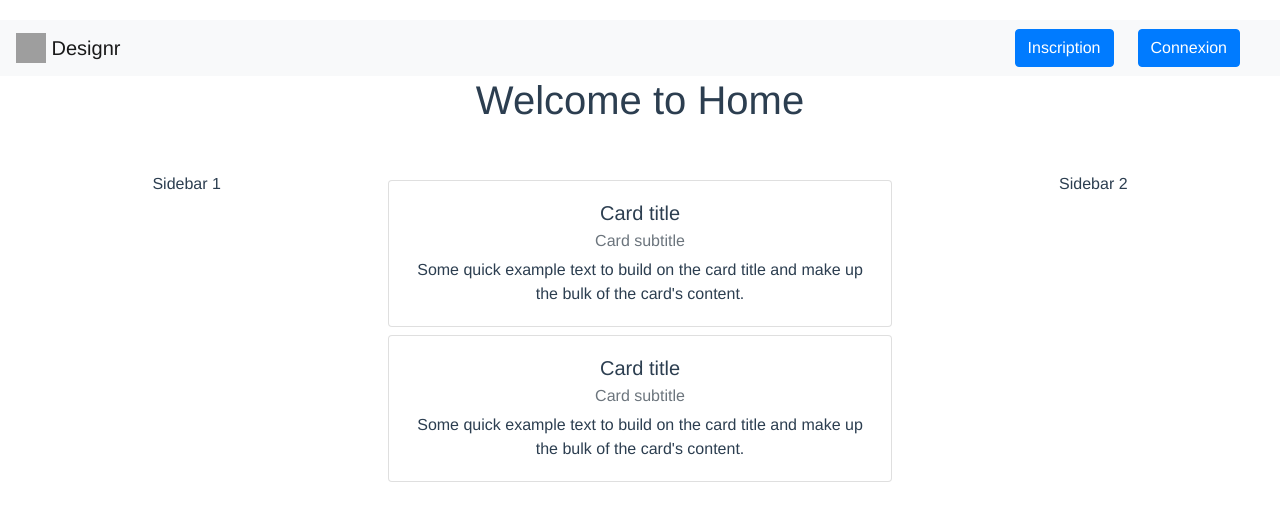
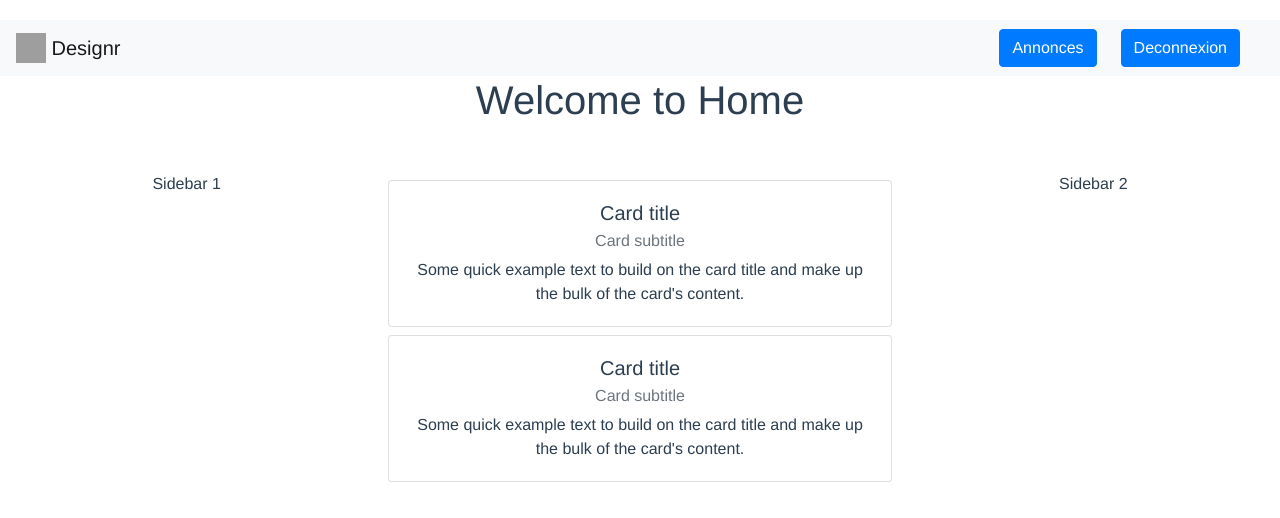
Before and after one commit to J4ckyLIM/Test_Cvdesignr, a Vue app in the folder frontend/: page /register in a window 1280 px wide. Shown: the top 518 px of the page. Built offline with nearby package versions, Linux system fonts and the light colour scheme; grey boxes are pictures that could not be loaded.

Commit message:
Feat: Add disconnect button

```diff
--- a/frontend/src/components/navbar/MainNavBar.vue
+++ b/frontend/src/components/navbar/MainNavBar.vue
@@ -6,10 +6,10 @@
         Designr
     </a>
     <div class="row justify-content-end mr-4">
-      <button type="button" class="btn btn-primary mr-4" v-if="currentRoute != 'Home'" @click="redirectToPage('Home')">Annonces</button>
-      <button type="button" class="btn btn-primary mr-4" v-if="currentRoute != 'Register'" @click="redirectToPage('Register')">Inscription</button>
-      <button type="button" class="btn btn-primary" v-if="currentRoute != 'Login'" @click="redirectToPage('Login')">Connexion</button>
-      <button type="button" class="btn btn-primary" v-if="currentRoute != 'Home'" @click="redirectToPage('Home')">Deconnexion</button>
+      <button type="button" class="btn btn-primary mr-4" v-if="currentRoute === 'Home'" @click="redirectToPage('Home')">Annonces</button>
+      <button type="button" class="btn btn-primary mr-4" v-if="currentRoute === 'Login'" @click="redirectToPage('Register')">Inscription</button>
+      <button type="button" class="btn btn-primary" v-if="currentRoute === 'Register'" @click="redirectToPage('Login')">Connexion</button>
+      <button type="button" class="btn btn-primary" v-if="currentRoute === 'Home'" @click="disconnect()">Deconnexion</button>
     </div>
   </nav>
 </template>
@@ -30,6 +30,11 @@
      */
     redirectToPage (routeName) {
       this.$router.push({name: routeName})
+    },
+
+    disconnect () {
+      this.$store.dispatch('removeUserToken')
+      this.redirectToPage('Login')
     }
   }
 }
```
